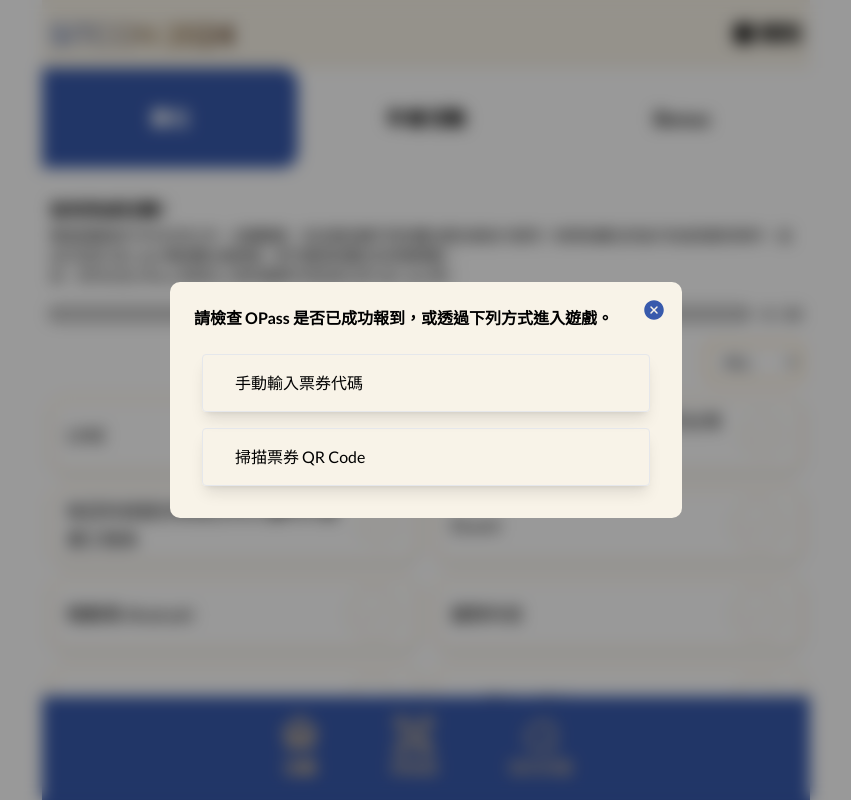
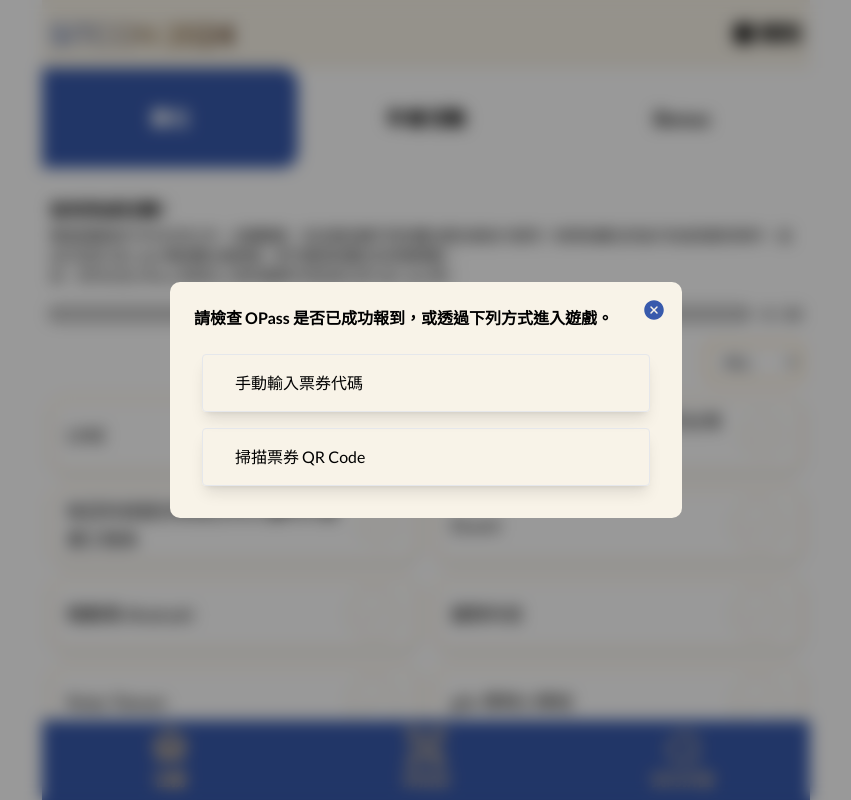
Before and after one commit to sitcon-tw/2024-game, a Next.js app: page / in a window 1280 px wide. Shown: the whole page, without its empty margins (214-1065 px from the left). Built offline with nearby package versions, Linux system fonts and the light colour scheme; no server answers.

Commit message:
updated footer style

```diff
--- a/src/components/Footer.tsx
+++ b/src/components/Footer.tsx
@@ -43,7 +43,7 @@
 
 export function Footer() {
   return (
-    <footer className="flex justify-center gap-[70px] bg-sitcon-primary py-5 text-sitcon-secondary">
+    <footer className="grid grid-cols-3 bg-sitcon-primary py-2 text-sitcon-secondary">
       {links.map((link) => (
         <NavLink key={link.href} {...link} />
       ))}
```
